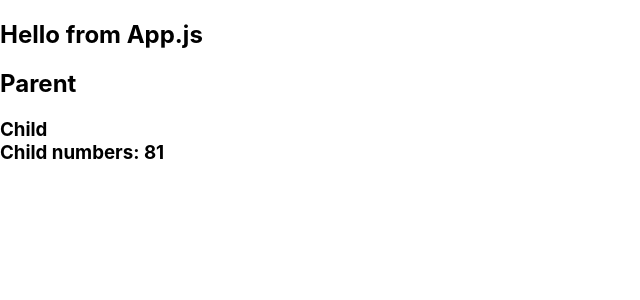
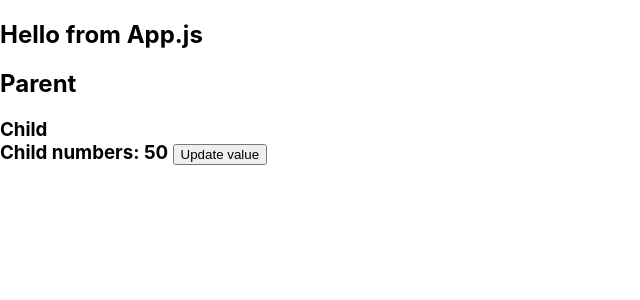
Before and after one commit to hinazargham/bootcamp_session5_english, a React (Create React App) app: page / in a window 1280 px wide. Shown: the top 300 px of the page, without its empty margins (0-640 px from the left). Built offline with nearby package versions, Linux system fonts and the light colour scheme.

Commit message:
update App.js, Child,js and VaueContext,js
Add Update value feature

```diff
--- a/src/App.js
+++ b/src/App.js
@@ -1,4 +1,5 @@
-import React from 'react';
+import React , {useState} from 'react';
+
 import './App.css';
 import Parent from'./Parent.js';
 import ValueContext from './ValueContext';
@@ -6,8 +7,10 @@ import ValueContext from './ValueContext';
 
 function App() {
 
-  //let [number, setNumber] = useState(23);
-  let value= 81;
+  //Now we add Update Value feature in this branch
+
+  let value= useState(50);
+
   return (
 
     <ValueContext.Provider value={value}>
--- a/src/Child.js
+++ b/src/Child.js
@@ -3,9 +3,16 @@ import ValueContext from './ValueContext';
 
 function Child() {
     let value =useContext(ValueContext);
+    console.log("value ", value);
+    let updateValue = value[1];
     return (
         <div>
-            <h3> Child <br/> Child numbers: {value}</h3>
+            <h3>
+            Child
+            <br/>
+            Child numbers: {value} <button onClick= {()=>{ updateValue(++value[0])}}>Update value</button>
+            </h3>
+
         </div>
     )
 }
--- a/src/ValueContext.js
+++ b/src/ValueContext.js
@@ -1,5 +1,5 @@
 import React from 'react'
 
-const ValueContext= React.createContext(45);
+const ValueContext= React.createContext(45, ()=>{});
 
 export default ValueContext;
```
